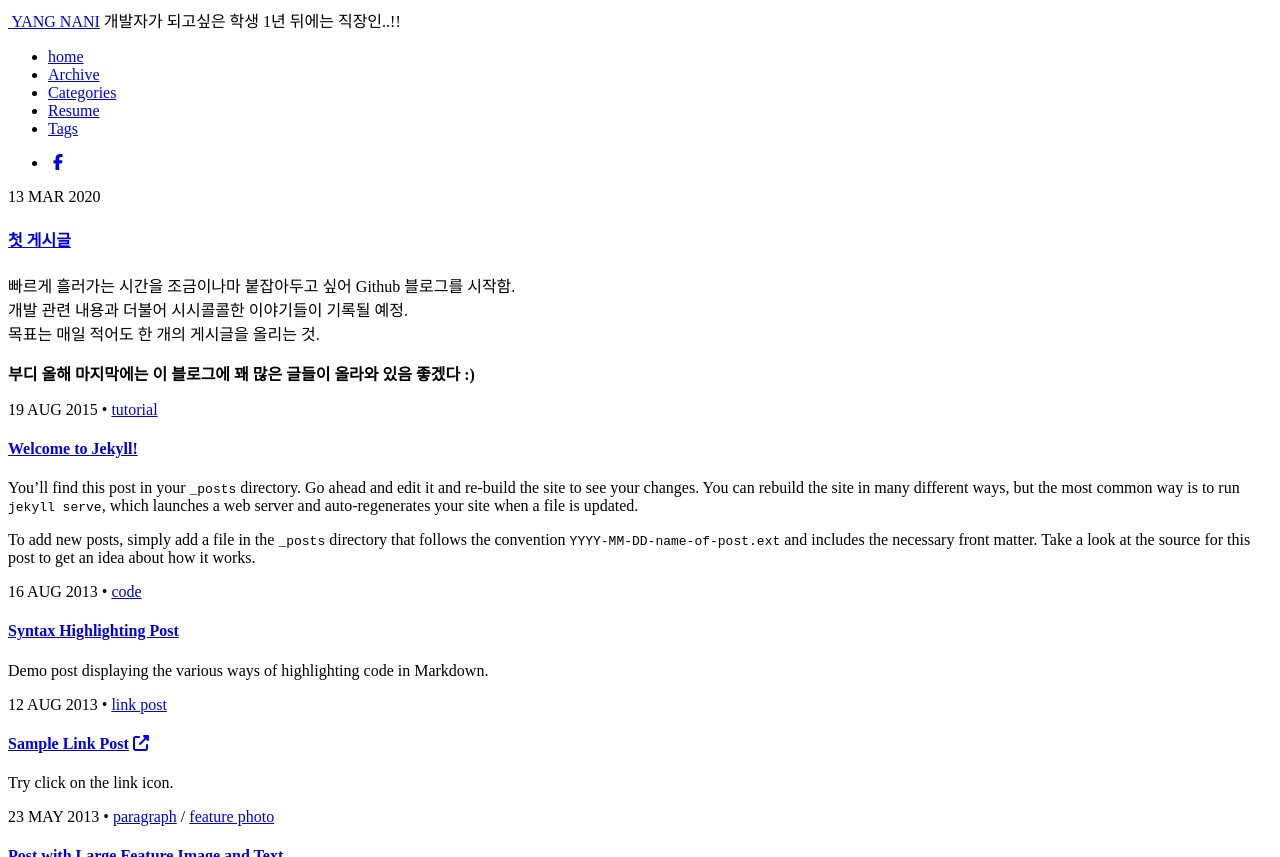
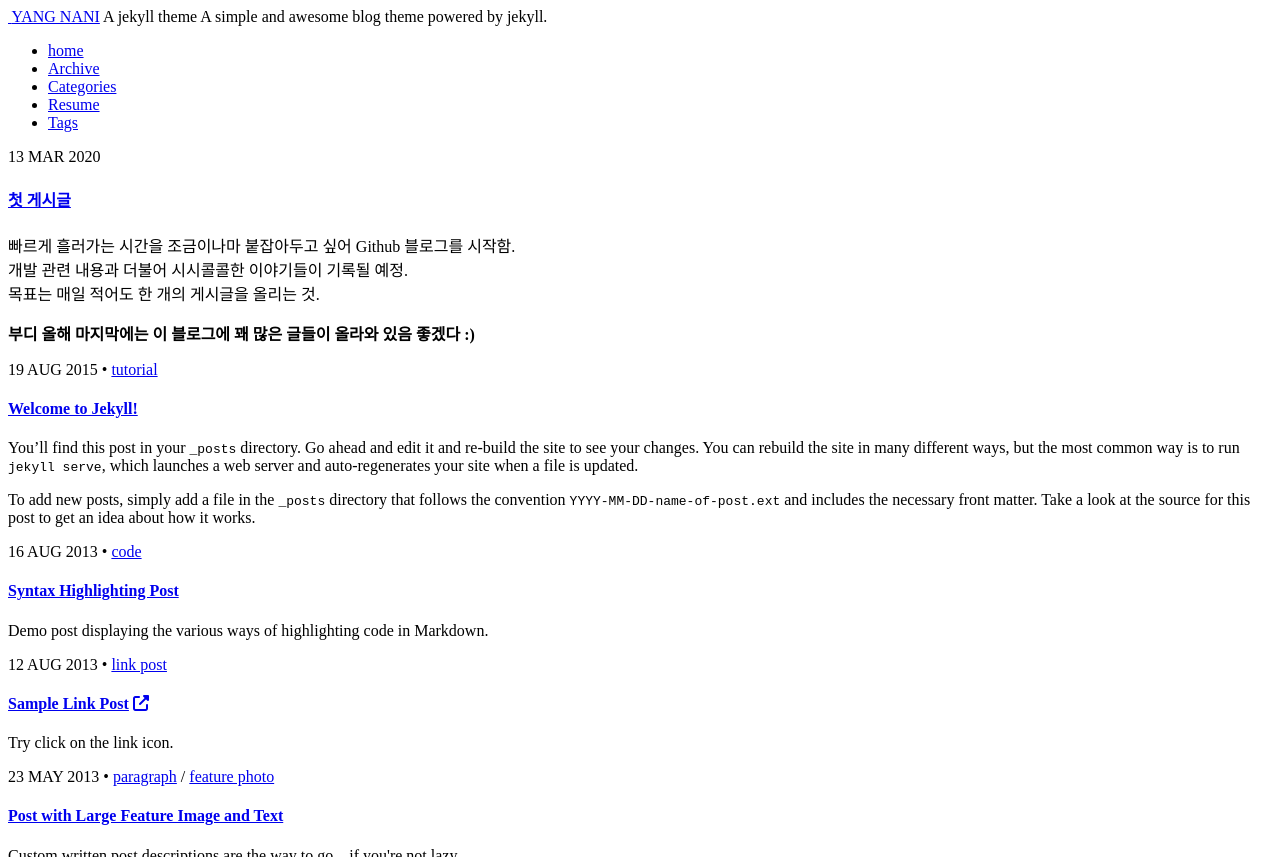
Before and after one commit to uknowsj/uknowsj2.github.io, a Jekyll site: the page built from index.html, in a window 1280 px wide and 900 px high, cut to the strip 0-857 px from the top of the window. Built offline with Jekyll 4.4.1, drawn with Linux system fonts in a browser that asks for light colours; nearby versions of some CDN libraries; library files that are not in the unit come from our copies.

Commit message:
moderate _config.yml

```diff
--- a/_config.yml
+++ b/_config.yml
@@ -35,12 +35,12 @@ kramdown:
 owner:
   name: YANG NANI
   avatar: leonids-logo.png
-  job: "개발자가 되고싶은 학생"
-  bio: "1년 뒤에는 직장인..!!"
+  job: "A jekyll theme"
+  bio: "A simple and awesome blog theme powered by jekyll."
   email:
   disqus-shortname:
   twitter: #username
-  facebook: uknowsj
+  facebook: #username
   google:
     plus: #username
     analytics:
```
